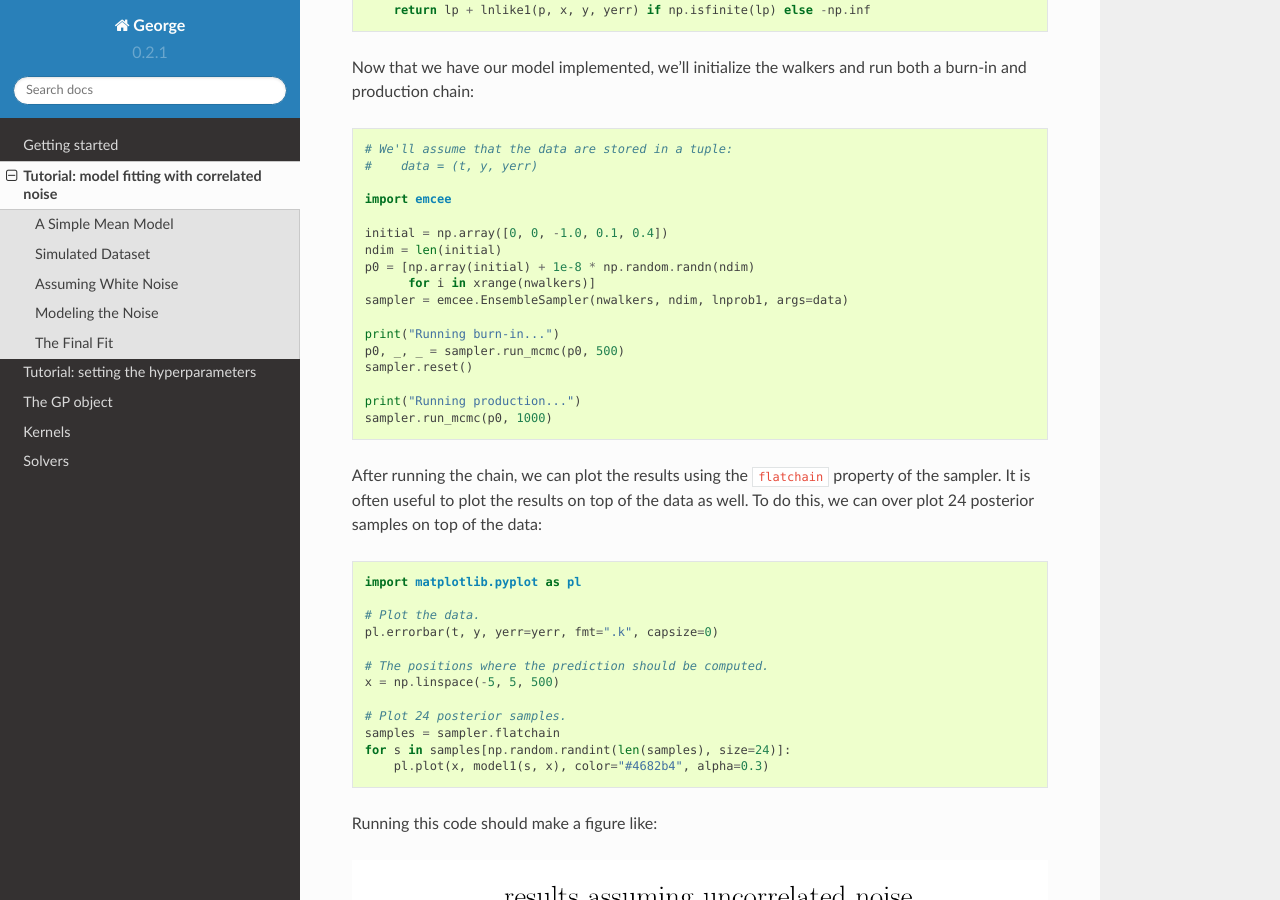
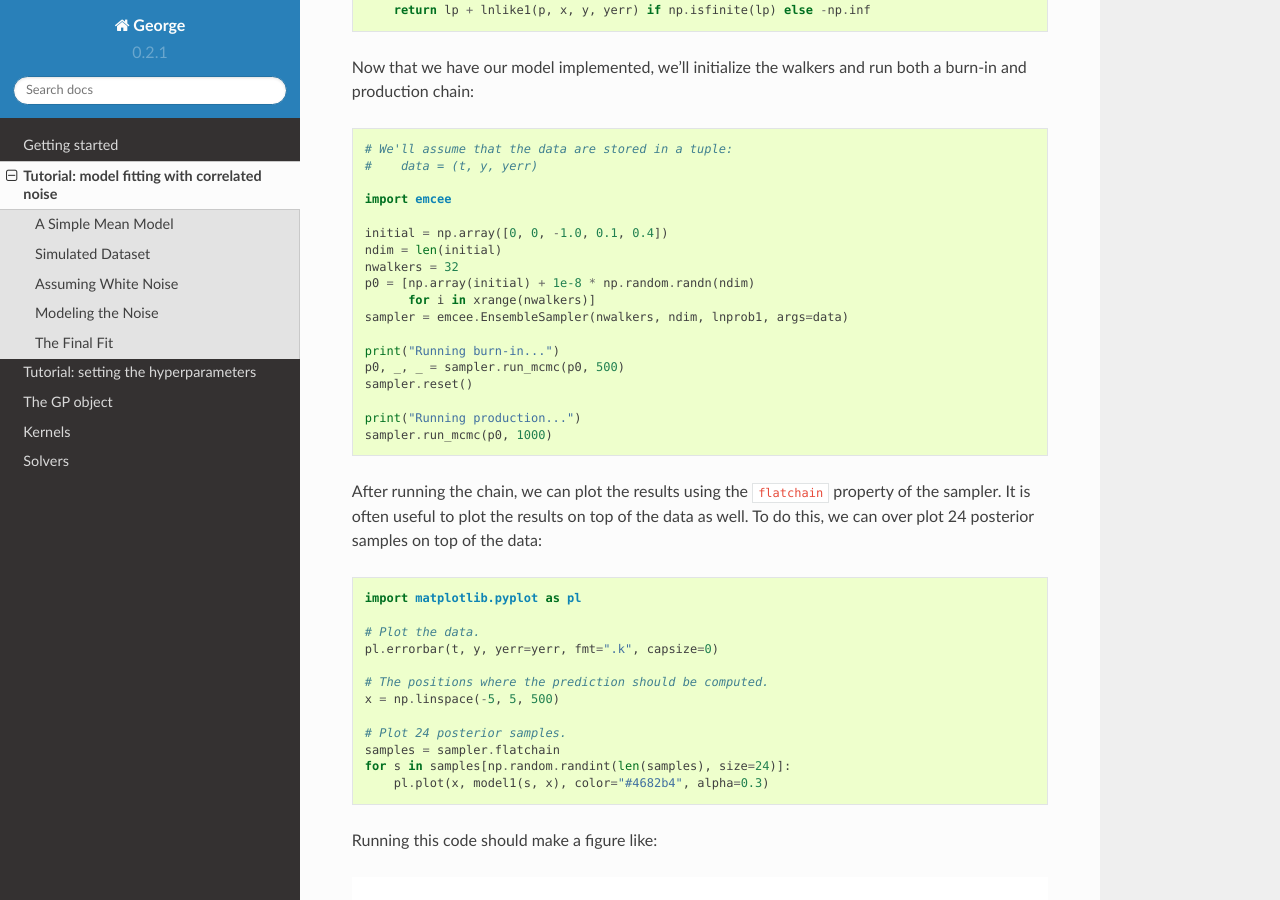
Before and after one commit to dfm/george, a Sphinx documentation site: the page built from docs/user/model.rst, in a window 1280 px wide and 900 px high, scrolled down 2467 px. Built offline with Sphinx 7.4.7 and the Read the Docs theme 2.0.0, drawn with Linux system fonts in a browser that asks for light colours; formulas are drawn with MathJax 3.

Commit message:
Set the number of walkers

```diff
--- a/docs/user/model.rst
+++ b/docs/user/model.rst
@@ -135,6 +135,7 @@ both a burn-in and production chain:
 
     initial = np.array([0, 0, -1.0, 0.1, 0.4])
     ndim = len(initial)
+    nwalkers = 32
     p0 = [np.array(initial) + 1e-8 * np.random.randn(ndim)
           for i in xrange(nwalkers)]
     sampler = emcee.EnsembleSampler(nwalkers, ndim, lnprob1, args=data)
@@ -304,6 +305,7 @@ As before, let's run MCMC on this model:
 
     initial = np.array([0, 0, -1.0, 0.1, 0.4])
     ndim = len(initial)
+    nwalkers = 32
     p0 = [np.array(initial) + 1e-8 * np.random.randn(ndim)
           for i in xrange(nwalkers)]
     sampler = emcee.EnsembleSampler(nwalkers, ndim, lnprob2, args=data)
```
